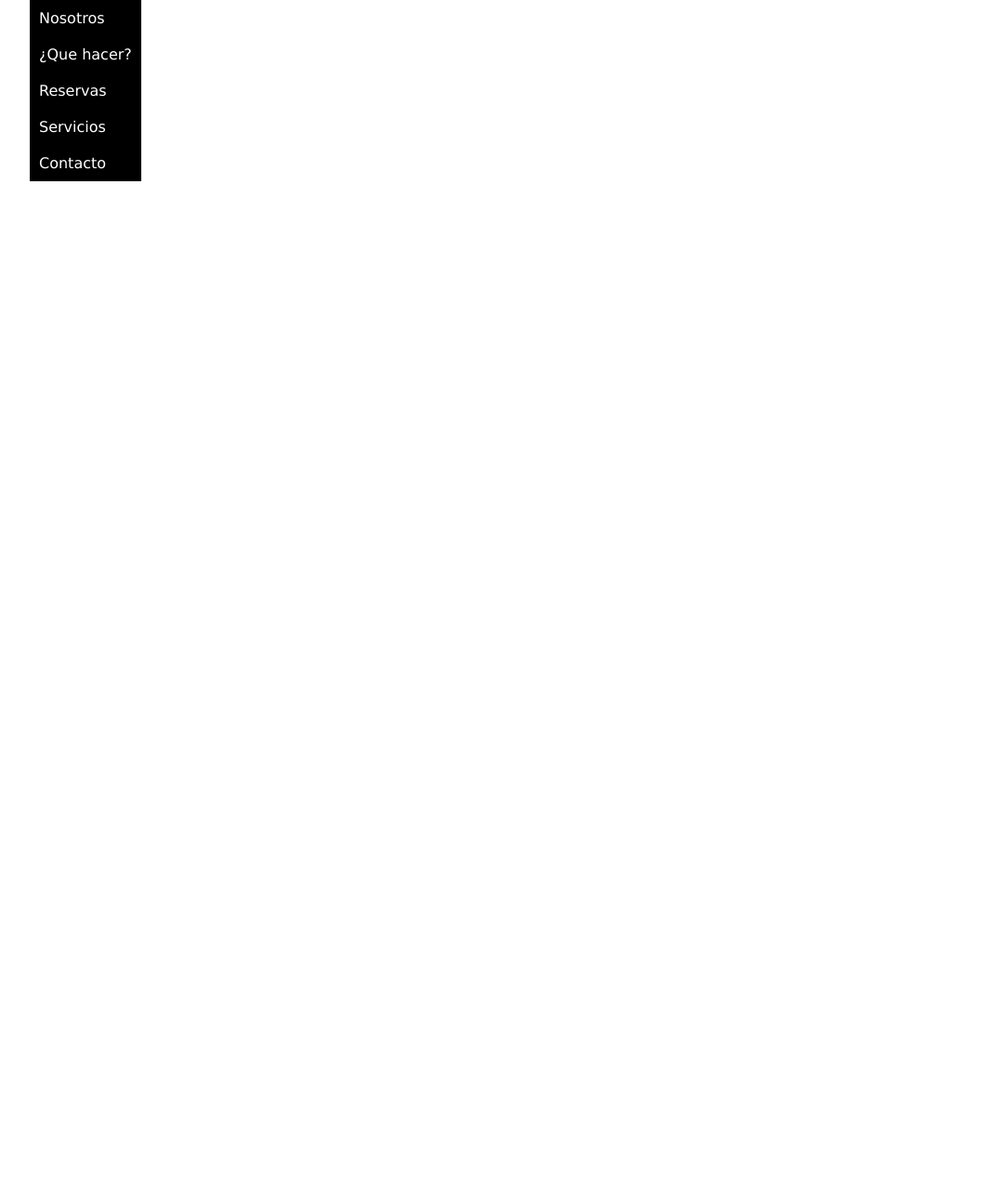
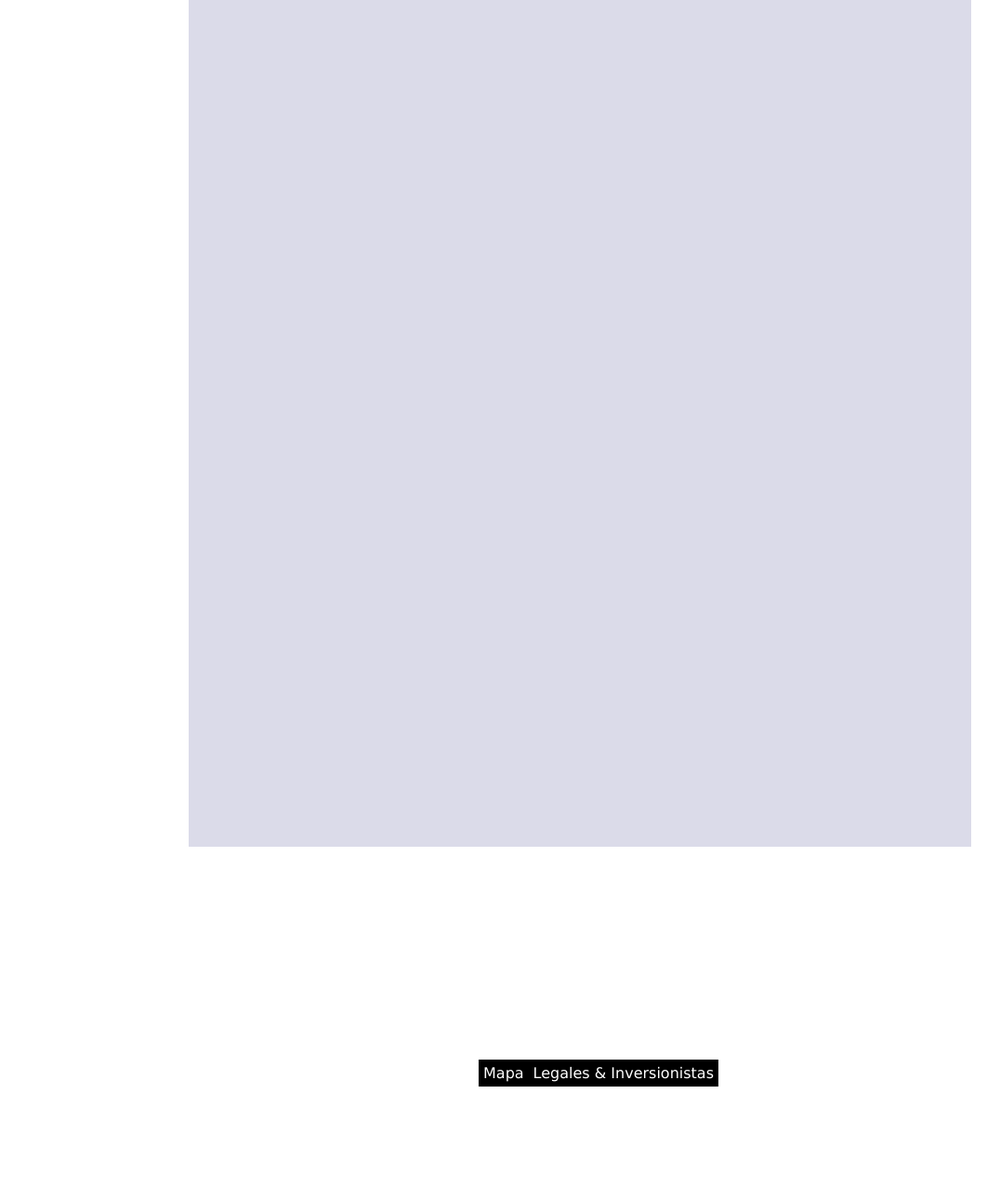
Before and after one commit to PhilDevRhythm/Summer-Lodge-v1.0, a plain HTML site: page index.html in a window 1280 px wide. Shown: the part 467-1757 px from the top of the page at 93% size, without its empty margins (16-1092 px from the left). After the commit the page ends 1660 px from the top, so only its background shows below. Drawn offline with Linux system fonts and the light colour scheme.

Commit message:
with_background v1

```diff
--- a/css/style.css
+++ b/css/style.css
@@ -4,23 +4,26 @@ body{
     grid-template-columns:repeat(6,1fr);
     grid-template-rows: repeat(6,1fr);
     height: fit-content;
-    background:fixed;
+    background: fixed;
+
 }
 header{
     display: grid;
     grid-template-columns: repeat(6,1fr) ;
     grid-template-rows: repeat(2,1fr);
-    grid-column: 1 / 6;
+    grid-column: 1 / 7;
     grid-row: 1 / 2;
+    justify-items: center;
 }
 
 /* LOGO RELATED*/
 
 #id-logo{
-    justify-self: flex-end;
-    width: 100%;
     grid-column: 1 / 7;
     grid-row: 1 / 2;
+    flex-wrap:wrap;
+    padding-right: 10px;
+    padding-left: 10px;
 }
 
 /*NAV BAR RELATED*/
@@ -28,20 +31,20 @@ header{
 .body__nav{
     grid-column: 1 / 7;
     grid-row: 2 / 3;
-    overflow: hidden;
+    overflow: auto;
     align-items: stretch;
 }
 .body__navlist{
     text-decoration: none;
-    align-items: center;
-    display: inline-block;
     font-family:Verdana, Geneva, Tahoma, sans-serif;
-    font-weight: lighter;
-
+    font-weight:100;
+    display: flex;
+    flex-wrap:wrap;
+    padding: 0%;
 }
 .nav__item{
     list-style-type: none;
-    padding: 10px;
+    padding: 5px;
     background-color: black;
 }
 .nav__item a{
@@ -52,3 +55,39 @@ header{
 .nav__item a:hover{
     color: green;
 }
+/*FOOTER RELATED*/
+
+footer{
+    display: grid;
+    flex-direction: column;
+    grid-column: 1 / 7;
+    grid-row: 6 / 7;
+    grid-column-start: 3;
+    grid-column-end: 5;
+    grid-template-columns: repeat(6,1fr) ;
+    grid-template-rows: repeat(2,1fr);
+    }
+
+.footer__navlist{
+    text-decoration: none;
+    font-family:Verdana, Geneva, Tahoma, sans-serif;
+    font-weight:100;
+    display: flex;
+    flex-wrap:wrap;
+    justify-self: center;
+    grid-column: 1 / 7;
+    grid-row: 5 / 6;
+
+}
+/*BACKGROUND RELATED*/
+
+.background__area{
+    grid-column: 2 / 6 ;
+    grid-row: 1 / 6 ;
+    background-color:rgb(219, 219, 233)
+}
+
+.background__aux{
+    grid-column: 1 / 7;
+    grid-row: 1 / 7;
+}
--- a/index.html
+++ b/index.html
@@ -8,13 +8,14 @@
     <link rel="stylesheet" href="css/style.css">
 </head>
 <body>
+    <div class="background__area"></div>
     <header>
         <img id=id-logo src="img/logo.svg">
         <nav class="body__nav">
             <ul class="body__navlist">
                 <li class="nav__item">
                     <a href="index.html">Nosotros</a></li>
-             <li class="nav__item">
+                <li class="nav__item">
                     <a href="pages/que-hacer.html">¿Que hacer?</a></li>
                 <li class="nav__item">
                     <a href="pages/reservas.html">Reservas</a></li>
@@ -25,5 +26,16 @@
             </ul>
         </nav>
     </header>
+    <section>
+
+    </section>
+    <footer>
+        <ul class="footer__navlist">
+            <li class="nav__item">
+                <a href="pages/map.html">Mapa</a></li>
+            <li class="nav__item">
+                <a href="pages/legales.html">Legales & Inversionistas</a></li>
+        </ul>
+    </footer>
 </body>
 </html>
```
